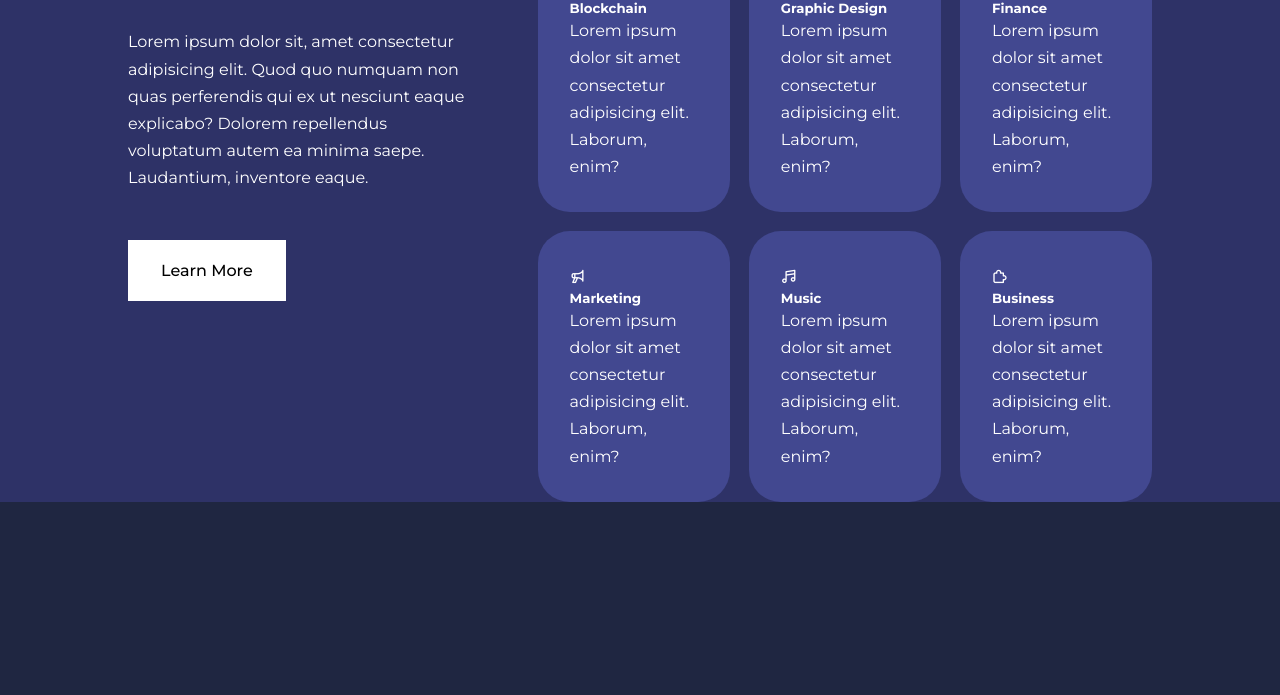
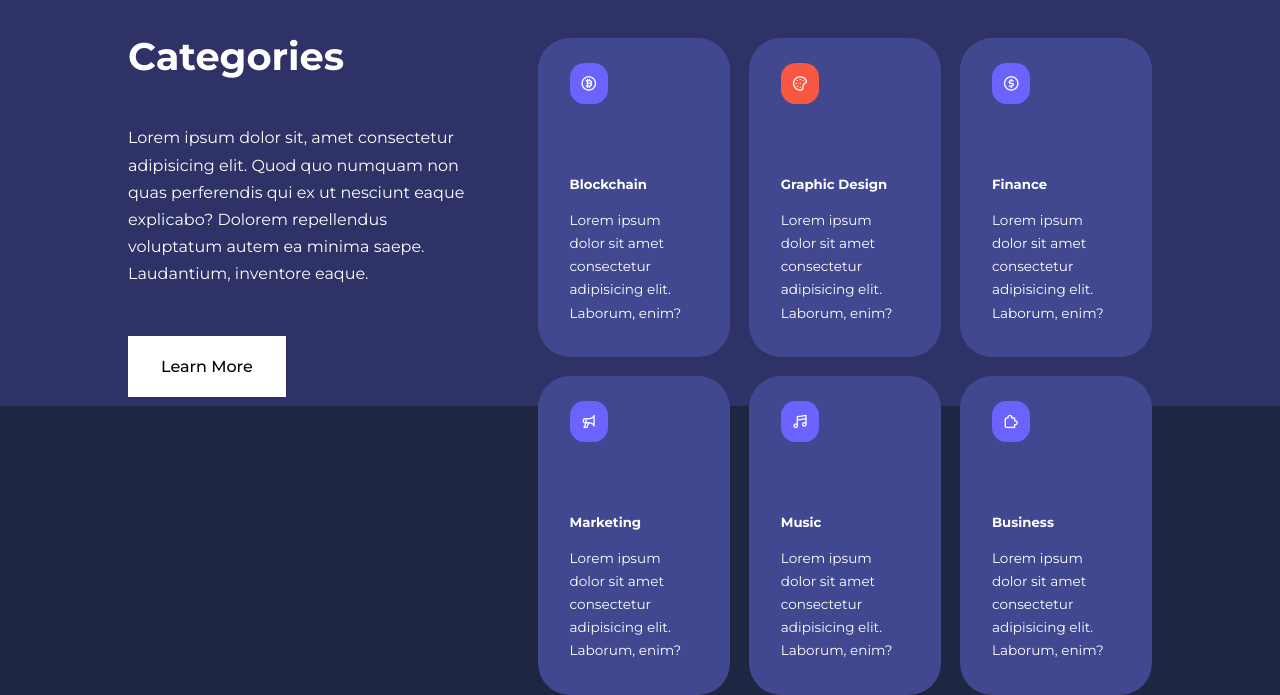
Before and after one commit to OmarHashemHegazy/Education-website, a plain HTML site: page index.html in a window 1280 px wide. Shown: the part 698-1393 px from the top of the page. Before the commit the page ends 1200 px from the top, so only its background shows below. Drawn offline with nearby package versions, Linux system fonts and the light colour scheme.

Commit message:
continue category

```diff
--- a/css/style.css
+++ b/css/style.css
@@ -2,7 +2,7 @@
   margin: 0;
   padding: 0;
   border: 0;
-  outline: none;
+  outline: 0;
   text-decoration: none;
   list-style: none;
   box-sizing: border-box;
@@ -40,11 +40,11 @@ body {
   margin: 0 auto;
 }
 
-.section {
+section {
   padding: 6rem 0;
 }
 
-.section h2 {
+section h2 {
   text-align: center;
   margin-bottom: 4rem;
 }
@@ -163,6 +163,7 @@ header {
 
 .categories {
   background: var(--color-bg1);
+  height: 29rem;
 }
 
 .categories h1 {
@@ -198,4 +199,23 @@ header {
 
 .category:hover {
   box-shadow: 0 3rem 3rem rgba(0, 0, 0, 0.3);
+  z-index: 1;
 }
+
+.category:nth-child(2) .category__icon {
+  background: var(--color-danger);
+}
+
+.category__icon {
+  background: var(--color-primary);
+  padding: 0.7rem;
+  border-radius: 0.9rem;
+}
+
+.category h5 {
+  margin: 5rem 0 1rem;
+}
+
+.category p{
+  font-size: 0.85rem;
+}
--- a/index.html
+++ b/index.html
@@ -61,7 +61,7 @@
 
 
 
-    <div class="categories">
+    <section class="categories">
       <div class="container categories__container">
         <div class="categories__left">
           <h1>Categories</h1>
@@ -106,7 +106,7 @@
           </article>
         </div>
       </div>
-    </div>
+    </section>
 
 </body>
 </html>
```
